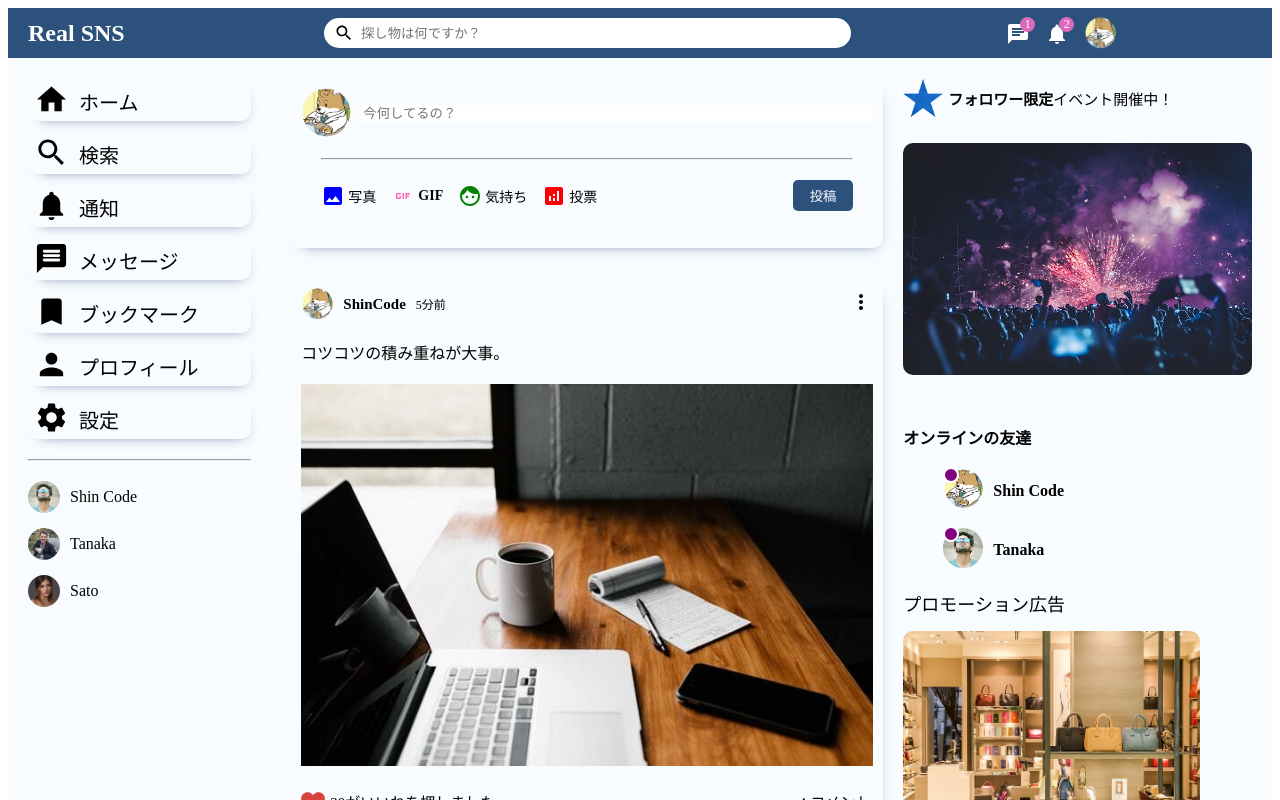
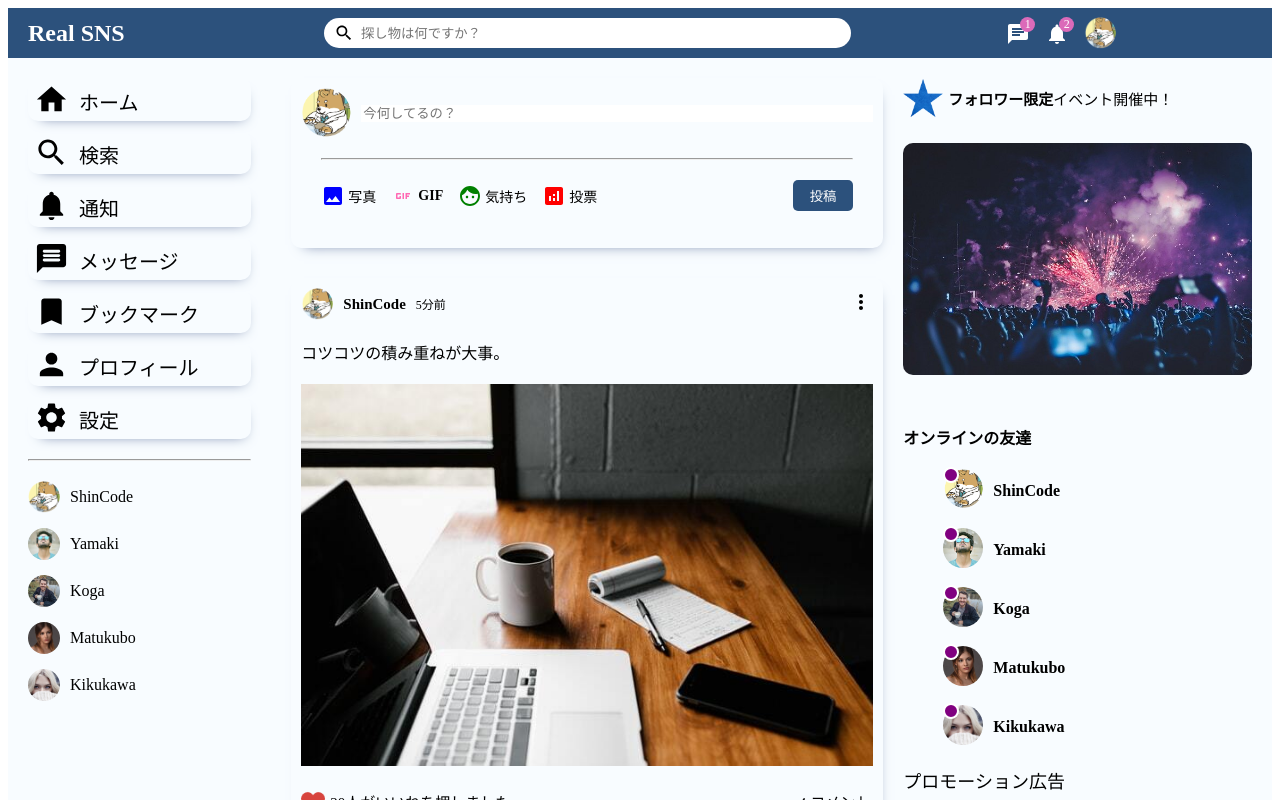
Before and after one commit to tsuuuurappi/mean-sns-frontend, a React (Create React App) app: page / in a window 1280 px wide. Shown: the top 800 px of the page. Built offline with nearby package versions, Linux system fonts and the light colour scheme.

Commit message:
add like-func

```diff
--- /dev/null
+++ b/src/components/closeFriend/CloseFriend.jsx
@@ -0,0 +1,10 @@
+import React from 'react';
+
+export default function CloseFriend({ user }) {
+  return (
+    <li className="sidebarFriend">
+      <img src={user.profilePicture} alt="" className="sidebarFriendImg" />
+      <span className="sidebarFriendName">{user.username}</span>
+    </li>
+  );
+}
--- /dev/null
+++ b/src/components/online/Online.jsx
@@ -0,0 +1,13 @@
+import React from 'react';
+
+export default function Online({ user }) {
+  return (
+    <li className="rightbarFriend">
+      <div className="rightbarProfileImgContainer">
+        <img src={user.profilePicture} alt="" className="rightbarProfileImg" />
+        <span className="rightbarOnline"></span>
+      </div>
+      <span className="rightbarUsername">{user.username}</span>
+    </li>
+  );
+}
--- a/src/components/post/Post.jsx
+++ b/src/components/post/Post.jsx
@@ -1,11 +1,17 @@
 import { MoreVert } from '@mui/icons-material';
-import React from 'react';
+import React, { useState } from 'react';
 import './Post.css';
 import { Users } from '../../dummyData';
 
 export default function Post({ post }) {
-  // const user = Users.filter((user) => user.id === 1);
-  // console.log(user[0].username);
+  const [like, setLike] = useState(post.like);
+  const [isLiked, setIsLiked] = useState(false);
+
+  const handleLike = () => {
+    setLike(isLiked ? like - 1 : like + 1);
+    setIsLiked(!isLiked);
+  };
+
   return (
     <div className="post">
       <div className="postWrapper">
@@ -25,8 +31,8 @@ export default function Post({ post }) {
         </div>
         <div className="postBottom">
           <div className="postBottomLeft">
-            <img src="./assets/heart.png" alt="" className="likeIcon" />
-            <span className="postLikeCounter">{post.like}がいいねを押しました</span>
+            <img src="./assets/heart.png" alt="" className="likeIcon" onClick={() => handleLike()} />
+            <span className="postLikeCounter">{like}人がいいねを押しました</span>
           </div>
           <div className="postBottomRight">
             <span className="postCommentText">{post.comment}:コメント</span>
--- a/src/components/rightbar/Rightbar.jsx
+++ b/src/components/rightbar/Rightbar.jsx
@@ -1,5 +1,7 @@
 import React from 'react';
 import './Rightbar.css';
+import { Users } from '../../dummyData';
+import Online from '../online/Online';
 
 export default function Rightbar() {
   return (
@@ -14,20 +16,9 @@ export default function Rightbar() {
         <img src="./assets/event.jpeg" alt="" className="eventImg" />
         <h4 className="rightbarTitle">オンラインの友達</h4>
         <ul className="rightbarList">
-          <li className="rightbarFriend">
-            <div className="rightbarProfileImgContainer">
-              <img src="./assets/person/1.jpeg" alt="" className="rightbarProfileImg" />
-              <span className="rightbarOnline"></span>
-            </div>
-            <span className="rightbarUsername">Shin Code</span>
-          </li>
-          <li className="rightbarFriend">
-            <div className="rightbarProfileImgContainer">
-              <img src="./assets/person/2.jpeg" alt="" className="rightbarProfileImg" />
-              <span className="rightbarOnline"></span>
-            </div>
-            <span className="rightbarUsername">Tanaka</span>
-          </li>
+          {Users.map((user) => (
+            <Online user={user} key={user.id} />
+          ))}
         </ul>
         <p className="promotionTitle">プロモーション広告</p>
         <img src="./assets/promotion/promotion1.jpeg" alt="" className="rightbarPromotionImg" />
--- a/src/components/sidebar/Sidebar.jsx
+++ b/src/components/sidebar/Sidebar.jsx
@@ -1,6 +1,8 @@
 import { Bookmark, Home, MessageRounded, Notifications, Person, Search, Settings } from '@mui/icons-material';
 import React from 'react';
+import CloseFriend from '../closeFriend/CloseFriend';
 import './Sidebar.css';
+import { Users } from '../../dummyData';
 
 export default function Sidebar() {
   return (
@@ -38,18 +40,9 @@ export default function Sidebar() {
         </ul>
         <hr className="sidebarHr" />
         <ul className="sidebarFriendList">
-          <li className="sidebarFriend">
-            <img src="/assets/person/2.jpeg" alt="" className="sidebarFriendImg" />
-            <span className="sidebarFriendName">Shin Code</span>
-          </li>
-          <li className="sidebarFriend">
-            <img src="/assets/person/3.jpeg" alt="" className="sidebarFriendImg" />
-            <span className="sidebarFriendName">Tanaka</span>
-          </li>
-          <li className="sidebarFriend">
-            <img src="/assets/person/4.jpeg" alt="" className="sidebarFriendImg" />
-            <span className="sidebarFriendName">Sato</span>
-          </li>
+          {Users.map((user) => (
+            <CloseFriend user={user} key={user.id} />
+          ))}
         </ul>
       </div>
     </div>
```
Also changed, not shown: src/components/closeFriend/CloseFriend.css (added), src/components/online/Online.css (added).
